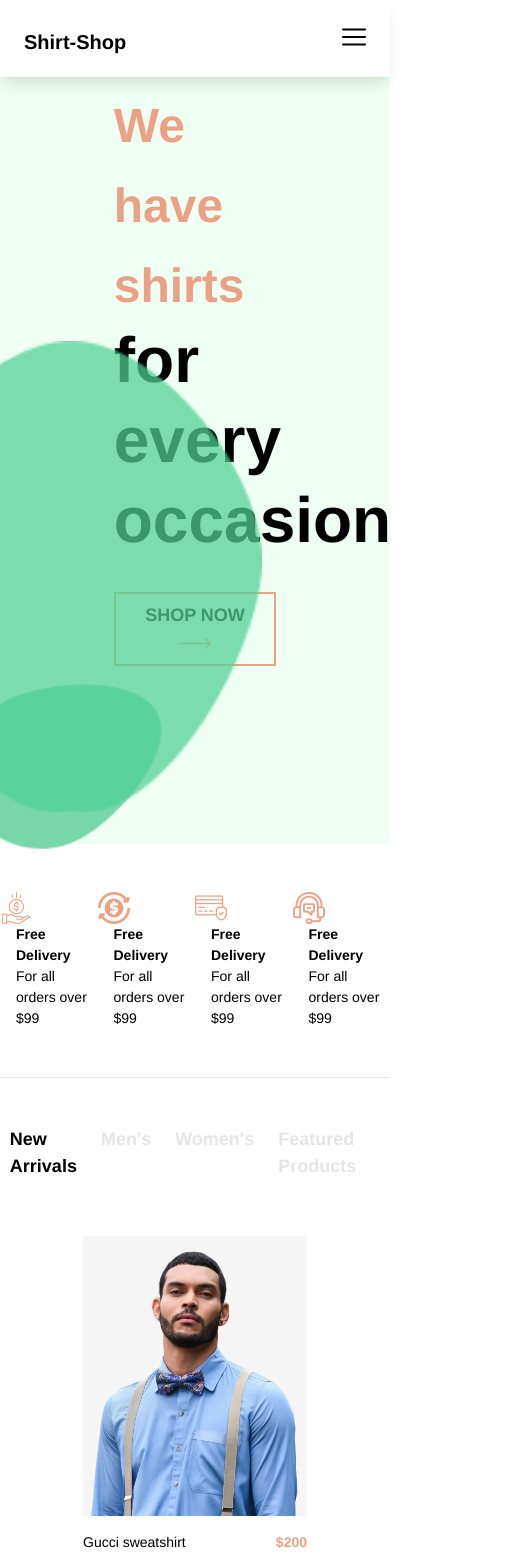
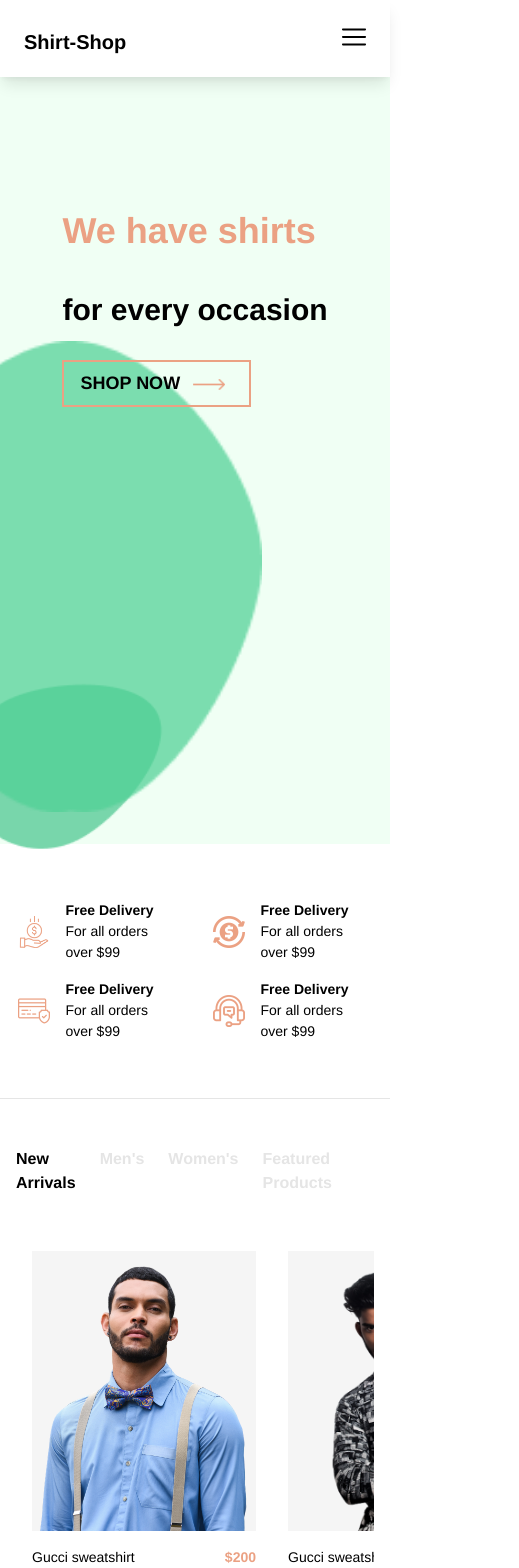
Before and after one commit to vinuch/shirt-shop, a Vue app: page / in a window 390 px wide. Shown: the top 1568 px of the page, 519 px wide, since content can reach past the window. Built offline with nearby package versions, Linux system fonts and the light colour scheme.

Commit message:
feat: make home page responsive

```diff
--- a/src/components/Carousel.vue
+++ b/src/components/Carousel.vue
@@ -1,17 +1,17 @@
 <template>
   <div class="home h-screen bg-teal100 pt-20 ">
     <img src="../assets/images/egg1.png" class="absolute bottom-0 left-0 w-64 -ml-16 -mb-8" alt="">
-    <div class="flex w-full justify-center items-center">
-      <div class="card-text w-5/12 text-left mx-12">
-        <h1 class="text-black text-6xl font-bold leading-tight mb-8">
+    <div class="flex flew-wrap w-full justify-center items-center">
+      <div class="card-text mt-32 z-20 sm:w-5/12 text-left sm:mx-12">
+        <h1 class="text-black text-3xl sm:text-6xl font-bold leading-tight mb-8">
 
-           <span class="text-5xl text-secondary">We have shirts</span> <br>for every occasion
+           <span class="text-4xl block sm:text-5xl text-secondary">We have shirts</span> <br>for every occasion
         </h1>
         <button class="text-black text-lg font-semibold border-2 border-secondary py-2 px-4 hover:bg-secondary hover:text-white">SHOP NOW <img src="../assets/images/next.png" class="w-12 inline px-2" alt=""> </button>
       </div>
     <img src="../assets/images/egg2.png" class="absolute bottom-0 right-0 mr-32 mb-8 w-100 z-0" alt="">
 
-      <div class="hidden card-img z-20 -mt-12" style="width: 35rem">
+      <div class="hidden sm:block card-img z-20 -mt-12" style="width: 35rem">
 
         <img src="../assets/images/model2.png" alt="" class="w-full">
       </div>
--- a/src/components/Features.vue
+++ b/src/components/Features.vue
@@ -1,28 +1,28 @@
 <template>
   <div class="sm:mx-32 mb-4 py-12 border-b border-grey">
-    <ul class="flex justify-between">
-      <li class="flex flex-wrap items-center justify-between">
+    <ul class="flex flex-wrap overflow-scroll justify-around">
+      <li class="flex w-40 my-2 items-center justify-between">
         <img src="../assets/images/money.png" class="w-8" alt="">
         <div class="pl-4 text-sm text-black text-left">
           <h4 class="font-semibold">Free Delivery</h4>
           <p>For all orders over $99</p>
         </div>
       </li>
-      <li class="flex flex-wrap items-center justify-between">
+      <li class="flex w-40 my-2 items-center justify-between">
         <img src="../assets/images/change.png" class="w-8" alt="">
         <div class="pl-4 text-sm text-black text-left">
           <h4 class="font-semibold">Free Delivery</h4>
           <p>For all orders over $99</p>
         </div>
       </li>
-      <li class="flex flex-wrap items-center justify-between">
+      <li class="flex w-40 my-2 items-center justify-between">
         <img src="../assets/images/card.png" class="w-8" alt="">
         <div class="pl-4 text-sm text-black text-left">
           <h4 class="font-semibold">Free Delivery</h4>
           <p>For all orders over $99</p>
         </div>
       </li>
-      <li class="flex flex-wrap items-center justify-between">
+      <li class="flex w-40 my-2 items-center justify-between">
         <img src="../assets/images/tech-support.png" class="w-8" alt="">
         <div class="pl-4 text-sm text-black text-left">
           <h4 class="font-semibold">Free Delivery</h4>
--- a/src/components/Newsletter.vue
+++ b/src/components/Newsletter.vue
@@ -1,10 +1,10 @@
 <template>
-  <div class="flex justify-around mx-32 pb-12 mb-8">
+  <div class="flex flex-wrap justify-around mx-6 sm:mx-32 pb-12 mb-8">
     <div class="text-left">
       <h2 class="font-bold text-3xl">Subscribe to Our Newsletter</h2>
       <p>Subscribe to our Newsletter and get 30% off on your next purchase </p>
     </div>
-    <div>
+    <div class="my-6">
       <input type="text" placeholder="Your email" class=" rounded-l-full bg-lightGrey py-2 px-4 inline">
       <button class="bg-black py-2 px-4 text-white rounded-r-full text-base">SUBSCRIBE</button>
     </div>
--- a/src/components/SampleProducts.vue
+++ b/src/components/SampleProducts.vue
@@ -1,21 +1,21 @@
 <template>
-  <div class="mx-32 my-12">
+  <div class="mx-4 sm:mx-32 my-12">
     <ul class="flex justify-center my-6">
       <li class="mr-6">
-        <a class="text-black text-lg active font-bold hover:text-black" href="#">New Arrivals</a>
+        <a class="text-black text-base sm:text-lg active font-bold hover:text-black" href="#">New Arrivals</a>
       </li>
       <li class="mr-6">
-        <a class="text-grey text-lg font-bold hover:text-black" href="#">Men's</a>
+        <a class="text-grey text-base sm:text-lg font-bold hover:text-black" href="#">Men's</a>
       </li>
       <li class="mr-6">
-        <a class="text-grey text-lg font-bold hover:text-black" href="#">Women's</a>
+        <a class="text-grey text-base sm:text-lg font-bold hover:text-black" href="#">Women's</a>
       </li>
       <li class="mr-6">
-        <a class="text-grey text-lg font-bold hover:text-black" href="#">Featured Products</a>
+        <a class="text-grey text-base sm:text-lg font-bold hover:text-black" href="#">Featured Products</a>
       </li>
 
     </ul>
-    <div class="flex flex-wrap justify-center">
+    <div class="flex sm:p-0 sm:flex-wrap overflow-auto sm:justify-center">
       <ProductCard v-for="item in products" :key="item.id" :product="item"/>
     </div>
   </div>
```
